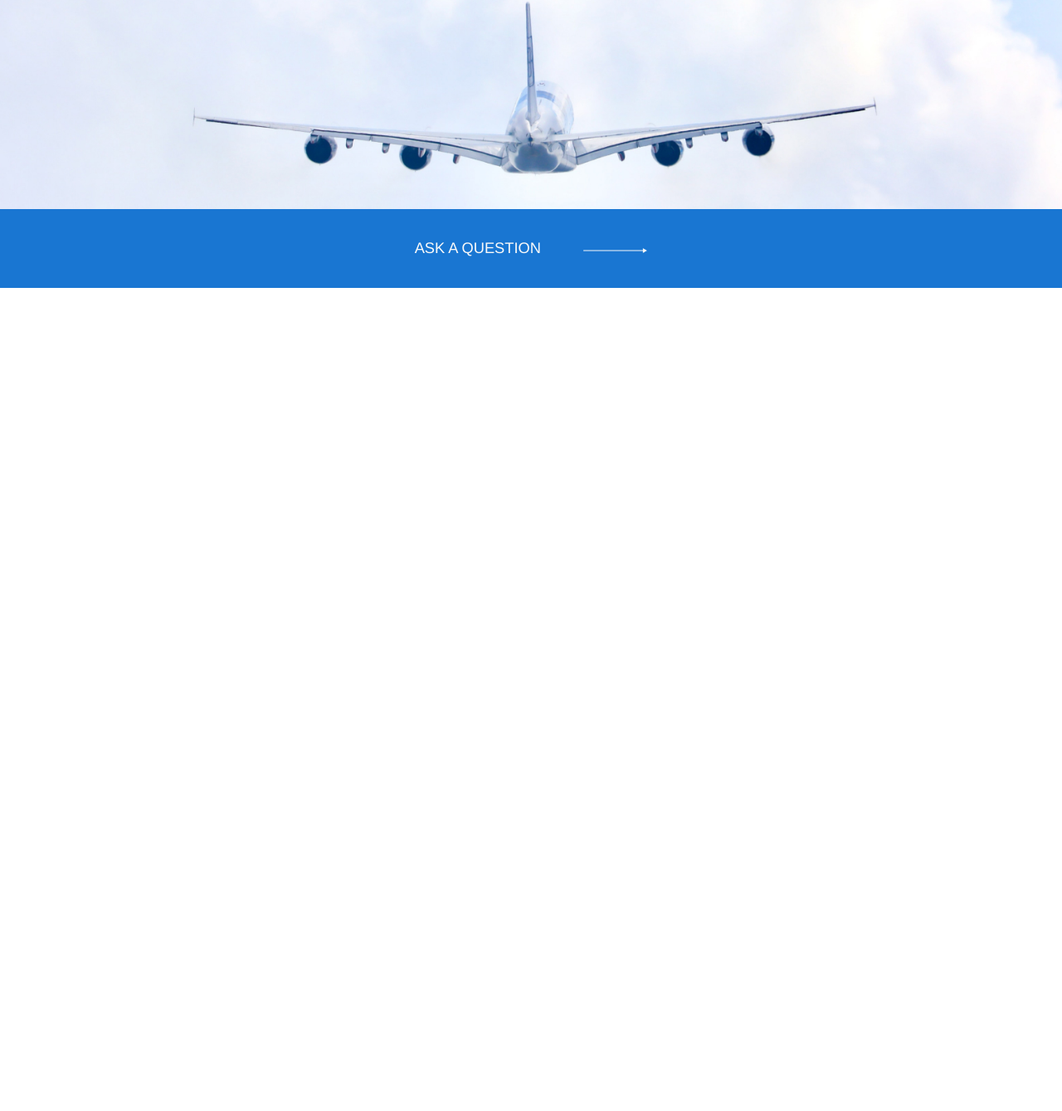
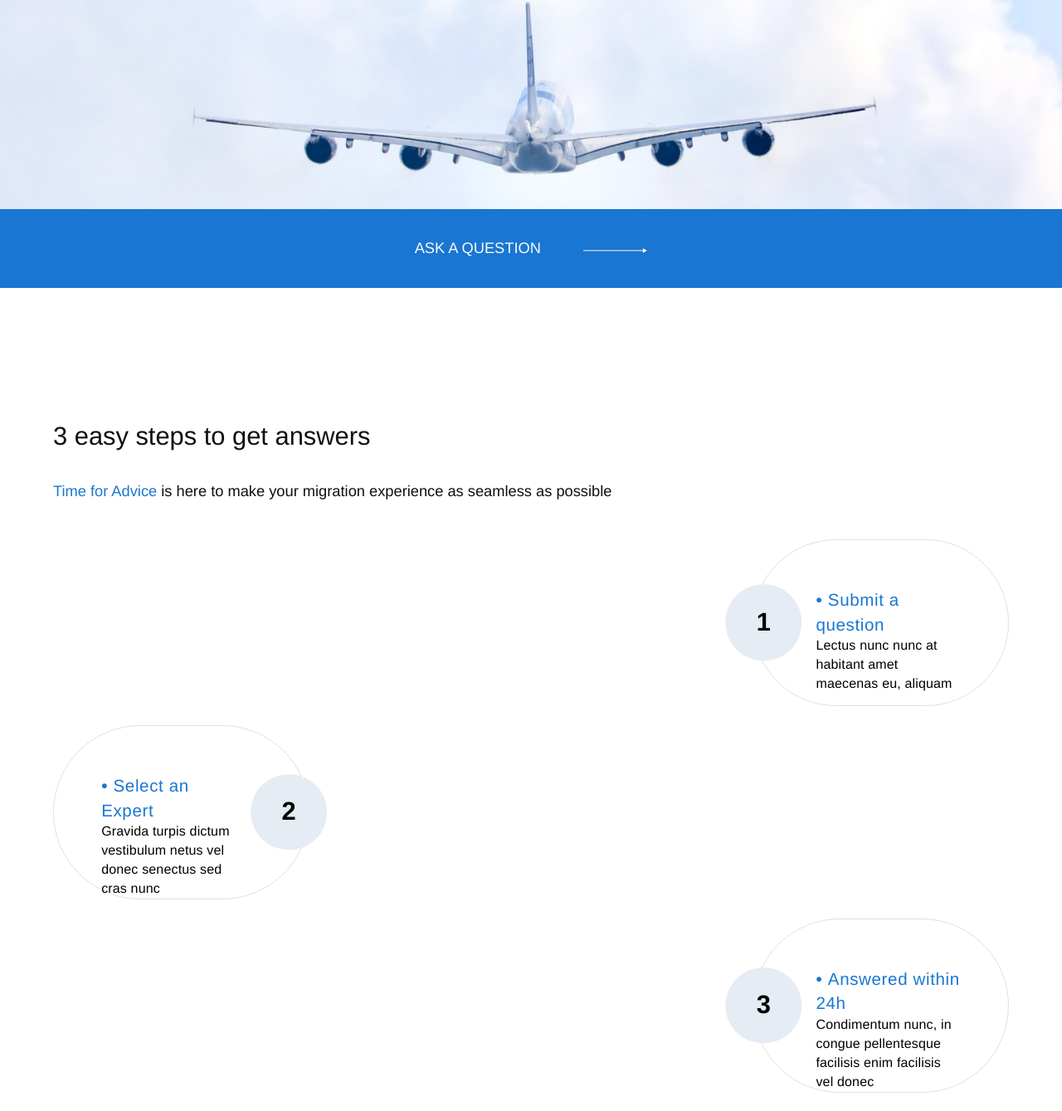
Before and after one commit to Bullkip/PineDev-Markup, a website built with webpack: page src/index.html in a window 1280 px wide. Shown: the part 453-1792 px from the top of the page at 83% size. Before the commit the page ends 800 px from the top, so only its background shows below. Built offline with nearby package versions, Linux system fonts and the light colour scheme.

Commit message:
complete 2nd section steps

```diff
--- a/src/assets/scss/content.scss
+++ b/src/assets/scss/content.scss
@@ -1,14 +1,12 @@
 .start {
-
   min-height: 100vh;
   position: relative;
-    background: url(../img/main-img.jpg);
-     background-position:top -80px center;
+  background: url(../img/main-img.jpg);
+  background-position: top -80px center;
   background-repeat: no-repeat;
   background-size: cover;
 
   .start__caption {
-
     position: relative;
     padding: rem(151px) rem(10px) 0;
     font-size: 42px;
@@ -36,6 +34,7 @@
     left: 0;
     right: 0;
     bottom: 0;
+    z-index: 100;
     text-align: center;
     text-decoration: none;
     text-transform: uppercase;
@@ -58,8 +57,110 @@
   }
 
   .start__img-background {
-      width: 100%;
-      height: auto;
-      object-fit: cover;
+    width: 100%;
+    height: auto;
+    object-fit: cover;
   }
 }
+
+.steps {
+  .steps__caption {
+    margin: rem(140px) 0 rem(30px);
+    font-size: rem(27px);
+    line-height: rem(33px);
+  }
+  .steps__description {
+    font-size: rem(16px);
+    line-height: rem(22px);
+    margin-bottom: rem(40px);
+    a {
+      color: $main-blue;
+      transition: all 0.2s ease-in-out;
+      &:hover,
+      &:focus {
+        color: darken($main-blue, 20%);
+        transition: all 0.2s ease-in-out;
+      }
+    }
+  }
+  .steps__items {
+    display: flex;
+    flex-direction: column;
+    align-items: flex-end;
+    counter-reset: steps_count;
+    .steps__item {
+      position: relative;
+
+      counter-increment: steps_count;
+
+      color: black;
+      padding: rem(50px) rem(50px) 0 rem(66px);
+      max-width: 309px;
+      min-height: 201px;
+      border: 1px solid $steps-border;
+      box-sizing: border-box;
+      border-radius: 160px;
+      text-align: center;
+      margin-bottom: rem(20px);
+      &-content {
+        //   max-width: 90%;
+      }
+
+      &-header {
+        font-weight: 500;
+        font-size: rem(18px);
+        line-height: rem(26px);
+        letter-spacing: 0.03em;
+        color: $main-blue;
+        text-align: left;
+        &:before {
+          content: '\2022';
+          color: $main-blue;
+          font-weight: bold;
+          display: inline-block;
+          width: 0.7em;
+        }
+      }
+      &-description {
+        text-align: left;
+        font-size: rem(14px);
+        line-height: rem(20px);
+        letter-spacing: 0.01em;
+      }
+      &-count {
+        position: absolute;
+        top: 50%;
+        left: 4%;
+        transform: translate(-50%, -50%);
+
+        color: black;
+
+        background-color: $steps-count-background;
+        width: rem(80px);
+        height: rem(80px);
+        border-radius: 50%;
+        &:before {
+          content: counter(steps_count);
+          position: absolute;
+          top: 50%;
+          left: 50%;
+          transform: translate(-50%, -50%);
+          font-weight: 600;
+          font-size: rem(27px);
+          line-height: rem(33px);
+        }
+      }
+      &--even {
+        align-self: flex-start;
+        padding: rem(50px) rem(66px) 0 rem(50px);
+        .steps__item-header {
+          text-align: left;
+        }
+        .steps__item-count {
+          left: unset;
+          right: -22%;
+        }
+      }
+    }
+  }
+}
--- a/src/assets/scss/utils/vars.scss
+++ b/src/assets/scss/utils/vars.scss
@@ -47,3 +47,5 @@ $border-lightex          : #F2F6FC;
 $main-blue               : #1976D2;
 $main-text               : #232323;
 $main-white              : #F9F9F9;
+$steps-border            : #e0e0e0;
+$steps-count-background  : #E6ECF3;
--- a/src/index.html
+++ b/src/index.html
@@ -85,6 +85,39 @@
           <a href="#" class="start__button cta-button">Ask a Question</a>
         </div>
         </section>
+        <section class="steps">
+          <div class="wrapper">
+            <h2 class="steps__caption">
+              3 easy steps to get answers
+            </h2>
+            <p class="steps__description">
+              <a href="steps__link">Time for Advice</a> is here to make your migration experience as seamless as possible
+            </p>
+            <ul class="steps__items">
+              <li class="steps__item">
+                <div class="steps__item-content">
+                  <div class="steps__item-header">Submit a question</div>
+                  <div class="steps__item-description">Lectus nunc nunc at habitant amet maecenas eu, aliquam </div>
+                </div>
+                <div class="steps__item-count"></div>
+              </li>
+              <li class="steps__item steps__item--even ">
+                <div class="steps__item-content">
+                  <div class="steps__item-header">Select an Expert</div>
+                  <div class="steps__item-description">Gravida turpis dictum vestibulum netus vel donec senectus sed cras nunc</div>
+                </div>
+                <div class="steps__item-count"></div>
+              </li>
+              <li class="steps__item">
+                <div class="steps__item-content">
+                  <div class="steps__item-header">Answered within 24h</div>
+                  <div class="steps__item-description">Condimentum nunc, in congue pellentesque facilisis enim facilisis vel donec</div>
+                </div>
+                <div class="steps__item-count"></div>
+              </li>
+            </ul>
+          </div>
+        </section>
     </main>
     <footer>
       <div class="wrapper"></div>
```
